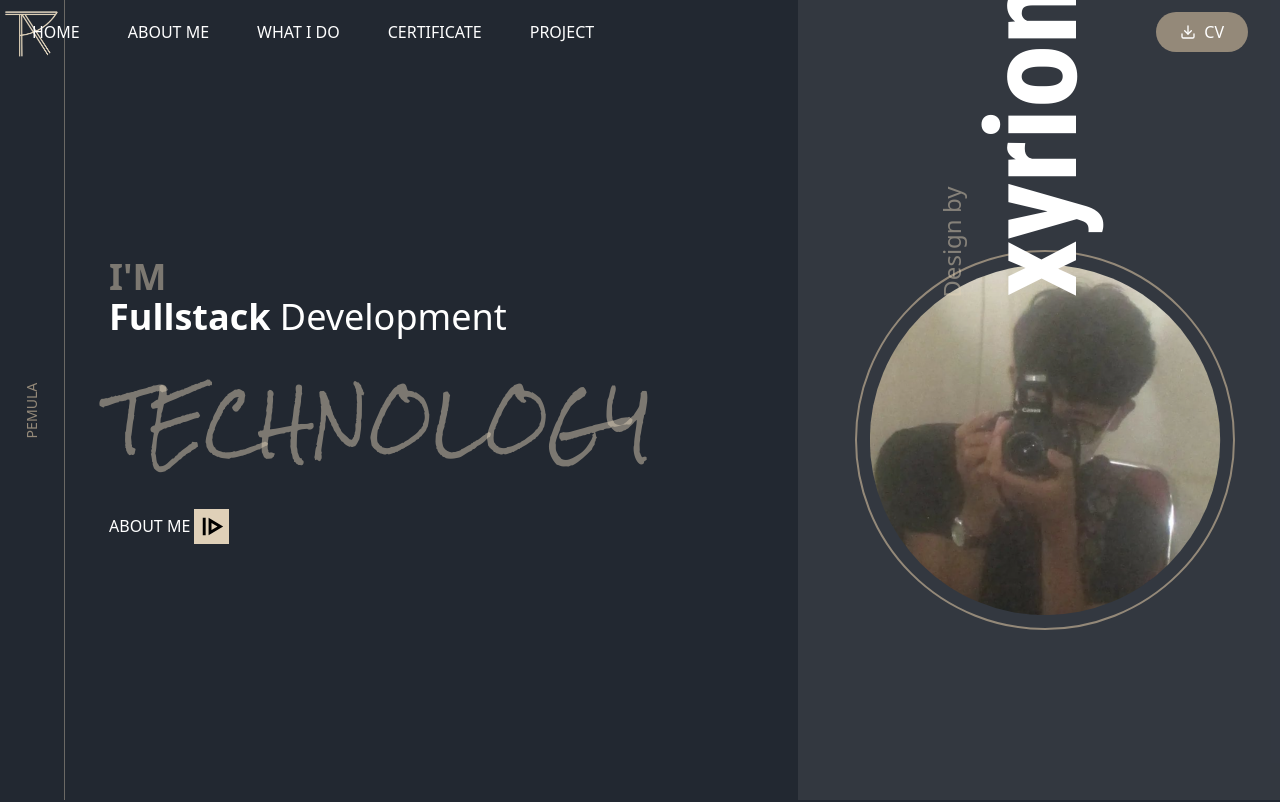
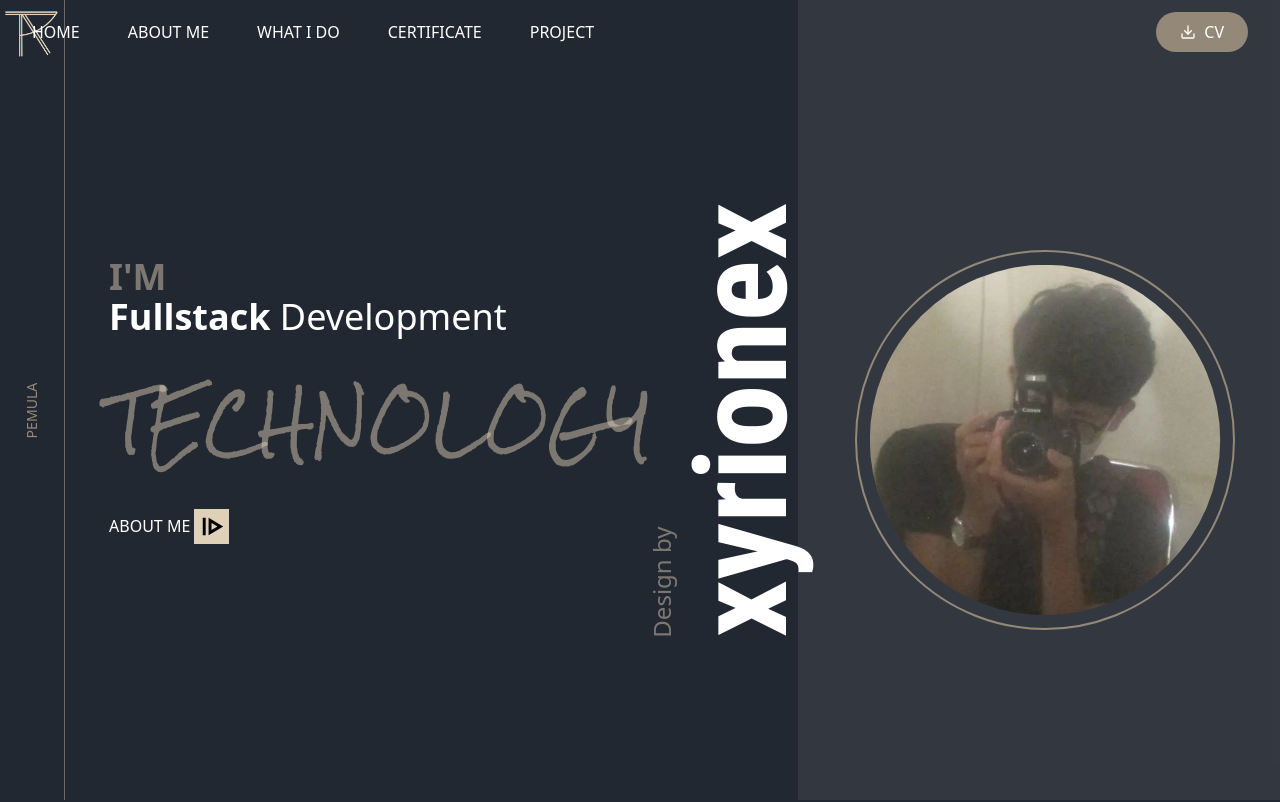
Before and after one commit to xyrionexx/portofolio, a Next.js app: page / in a window 1280 px wide. Shown: the top 802 px of the page. Built offline with nearby package versions, Linux system fonts and the light colour scheme; a web font is replaced by a local one.

Commit message:
perbarui

```diff
--- a/src/homepage/homepage.css
+++ b/src/homepage/homepage.css
@@ -37,8 +37,8 @@
 
 
 .textCreator{
-    bottom: 300;
-    left: -290;
+    bottom: 300px;
+    left: -290px;
     transform: rotate(270deg);
     position: absolute;
 
```
